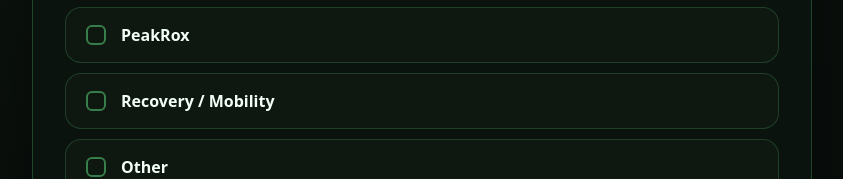
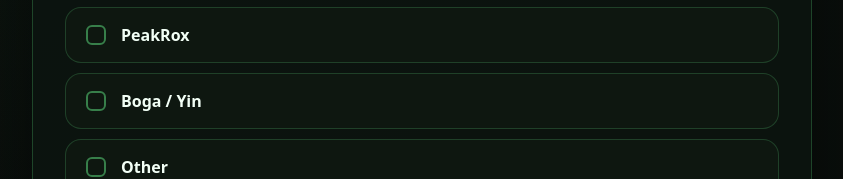
Before and after one commit to Peakfitnessdieppe/StrongerThanYesterdayStarterPack, a website: page strong-finish/index.html in a window 1280 px wide. Shown: the part 1532-1711 px from the top of the page, without its empty margins (218-1061 px from the left). Drawn offline with Linux system fonts and the light colour scheme.

```diff
--- a/strong-finish/index.html
+++ b/strong-finish/index.html
@@ -154,8 +154,8 @@
                 <label for="format-peakrox">PeakRox</label>
               </label>
               <label class="option" for="format-recovery">
-                <input type="checkbox" id="format-recovery" name="q4_favourite_formats" value="Recovery / Mobility">
-                <label for="format-recovery">Recovery / Mobility</label>
+                <input type="checkbox" id="format-recovery" name="q4_favourite_formats" value="Boga / Yin">
+                <label for="format-recovery">Boga / Yin</label>
               </label>
               <label class="option" for="format-other">
                 <input type="checkbox" id="format-other" name="q4_favourite_formats" value="Other">
```
